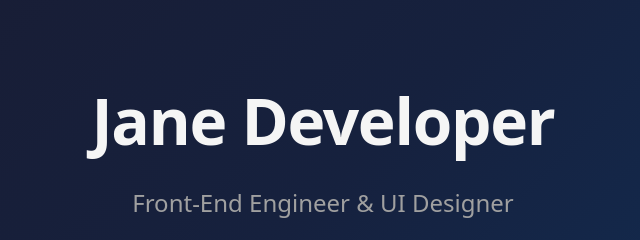
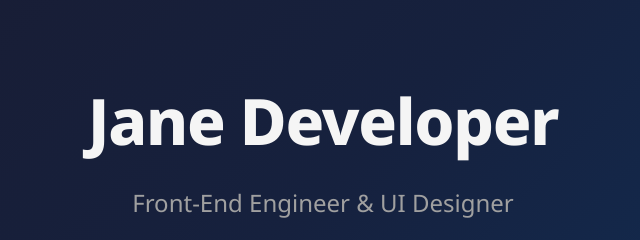
Before and after one commit to Leamsi2610/Portfolio-Ismael-Haro-Carralero, a plain HTML site: page index.html in a window 1280 px wide. Shown: the part 208-448 px from the top of the page, 317-957 px from the left. Drawn offline with Linux system fonts and the light colour scheme.

Commit message:
Aplicación de tipografías

```diff
--- a/assets/css/base.css
+++ b/assets/css/base.css
@@ -49,7 +49,7 @@ html {
  * Line-height 1.6 is optimal for body text readability (1.5-1.7 range).
  */
 body {
-	font-family: var(--font-sans, system-ui, -apple-system, BlinkMacSystemFont, 'Segoe UI', Roboto, sans-serif);
+	font-family: var(--font-sans);
 	font-size: var(--text-base, 1rem);  /* Uses our fluid typography variable */
 	line-height: 1.6;
 	color: var(--color-text);
--- a/assets/css/layout.css
+++ b/assets/css/layout.css
@@ -126,6 +126,7 @@
 	font-weight: 800;
 	margin-bottom: var(--space-sm);
 	letter-spacing: -0.02em;
+	font-family: var(--font-sans);
 }
 
 .hero-subtitle {
--- a/assets/css/theme.css
+++ b/assets/css/theme.css
@@ -66,7 +66,10 @@
 	 * Provide a single source-of-truth for font stacks. Use a fallback
 	 * value when referencing the token to remain resilient in older setups.
 	 */
-	--font-sans: system-ui, -apple-system, BlinkMacSystemFont, 'Segoe UI', Roboto, 'Helvetica Neue', Arial, sans-serif;
+    /* ===== TYPOGRAPHY ===== */
+    --font-sans: 'Noto Sans', sans-serif;
+    --font-serif: 'Garamond', serif;
+    --font-mono: 'Ubuntu Mono', monospace;
 
 	/*
 	 * FLUID SPACING SCALE
--- a/index.html
+++ b/index.html
@@ -4,6 +4,9 @@
     <meta charset="UTF-8">
     <meta name="viewport" content="width=device-width, initial-scale=1.0">
     <title>Document</title>
+    <link href="https://fonts.googleapis.com/css2?family=Noto+Sans:ital,wght@0,100..900;1,100..900&display=swap" rel="stylesheet">
+    <link href="https://fonts.googleapis.com/css2?family=EB+Garamond:ital,wght@0,400..800;1,400..800&display=swap" rel="stylesheet">
+    <link href="https://fonts.googleapis.com/css2?family=Ubuntu+Mono:ital,wght@0,400;0,700;1,400;1,700&display=swap" rel="stylesheet">
     <link rel="stylesheet" href="./assets/css/index.css">
     <script src="./assets/js/main.js" defer></script>
 </head>
```
